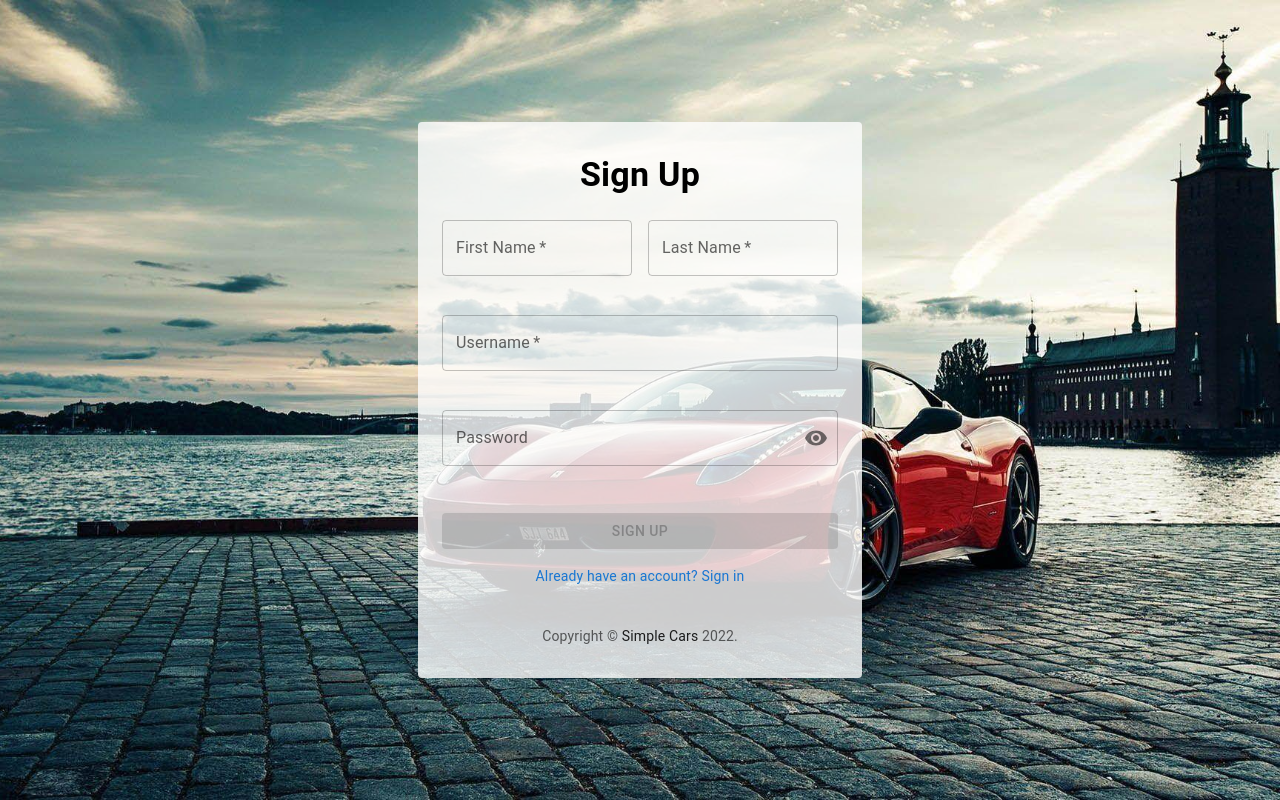
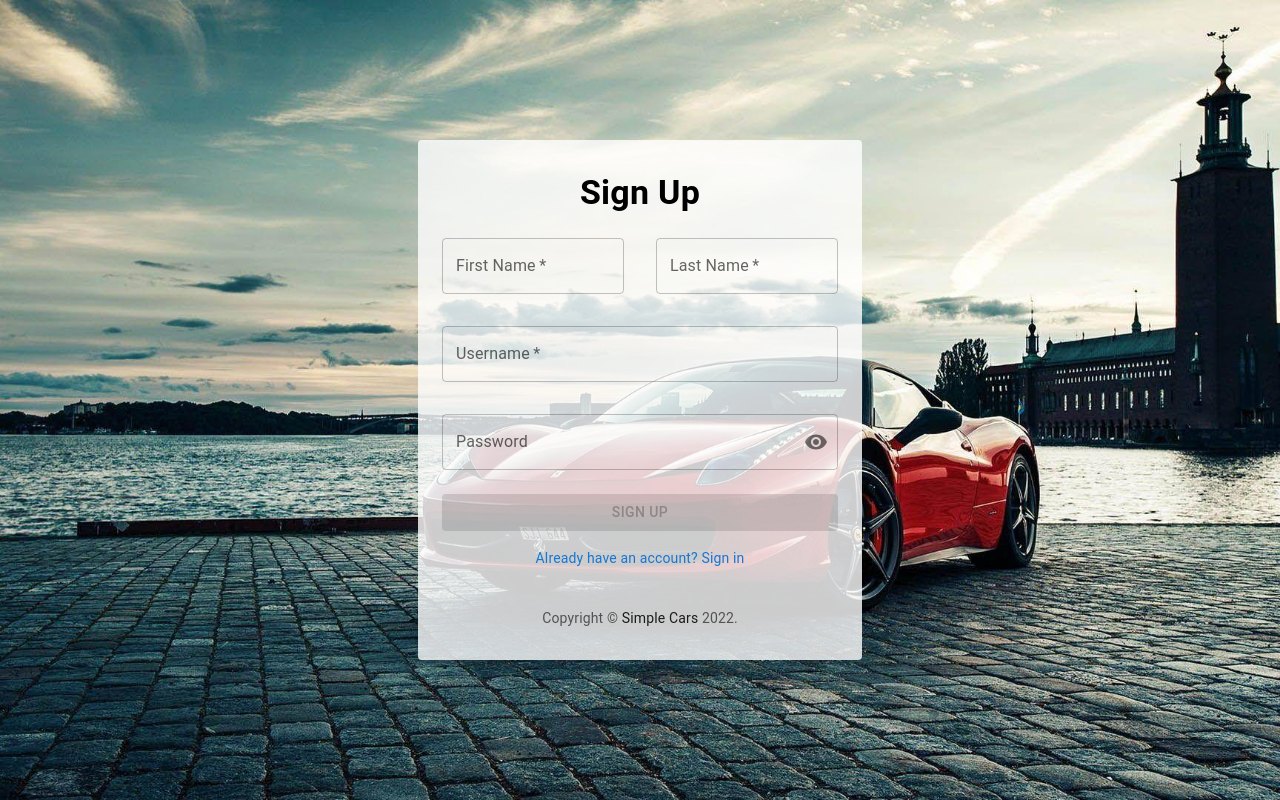
Before and after one commit to Digital-Human-BK/Simple-Cars, a React (Create React App) app: page /sign-up in a window 1280 px wide. Built offline with nearby package versions, Linux system fonts and the light colour scheme.

Commit message:
Fix form layout jumps for error state by using theme

```diff
--- a/src/App.tsx
+++ b/src/App.tsx
@@ -2,9 +2,12 @@ import { Routes, Route } from "react-router-dom";
 import SignIn from "./pages/SignIn/SignIn";
 import SignUp from "./pages/SignUp/SignUp";
 import Catalog from "./pages/Catalog/Catalog";
+import { ThemeProvider } from "@mui/material/styles";
+import { theme } from "./helpers/muiTheme";
 
 function App() {
   return (
+    <ThemeProvider theme={theme}>
     <Routes>
       <Route
         path="/"
@@ -19,6 +22,7 @@ function App() {
         element={<Catalog />}
       />
     </Routes>
+    </ThemeProvider>
   );
 }
 
--- /dev/null
+++ b/src/helpers/muiTheme.ts
@@ -0,0 +1,15 @@
+import { createTheme } from "@mui/material/styles";
+
+export const theme = createTheme({
+  components: {
+    MuiFormHelperText: {
+      styleOverrides: {
+        root: {
+          // Use existing space / prevents shifting content below field
+          marginTop: 0,
+          height: 0,
+        },
+      },
+    },
+  },
+});
--- a/src/pages/SignIn/SignIn.tsx
+++ b/src/pages/SignIn/SignIn.tsx
@@ -107,7 +107,7 @@ export default function SignIn() {
           >
             <Grid
               container
-              spacing={2}
+              spacing={4}
             >
               <Grid
                 item
@@ -123,7 +123,7 @@ export default function SignIn() {
                   onChange={(ev) => handleChange(ev, "username")}
                   value={userCredentials.username}
                   error={!!inputErrors.usernameError}
-                  helperText={inputErrors.usernameError || " "}
+                  helperText={inputErrors.usernameError}
                 />
               </Grid>
               <Grid
@@ -161,7 +161,7 @@ export default function SignIn() {
                     label="Password"
                   />
                   <FormHelperText error>
-                    {inputErrors.passwordError || " "}
+                    {inputErrors.passwordError}
                   </FormHelperText>
                 </FormControl>
               </Grid>
--- a/src/pages/SignUp/SignUp.tsx
+++ b/src/pages/SignUp/SignUp.tsx
@@ -117,7 +117,7 @@ export default function SignUp() {
           >
             <Grid
               container
-              spacing={2}
+              spacing={4}
             >
               <Grid
                 item
@@ -131,7 +131,7 @@ export default function SignUp() {
                   name="firstName"
                   label="First Name"
                   error={!!inputErrors.firstNameError}
-                  helperText={inputErrors.firstNameError || " "}
+                  helperText={inputErrors.firstNameError}
                   onChange={(ev) => handleChange(ev, "firstName")}
                 />
               </Grid>
@@ -147,7 +147,7 @@ export default function SignUp() {
                   label="Last Name"
                   name="lastName"
                   error={!!inputErrors.lastNameError}
-                  helperText={inputErrors.lastNameError || " "}
+                  helperText={inputErrors.lastNameError}
                   onChange={(ev) => handleChange(ev, "lastName")}
                 />
               </Grid>
@@ -162,7 +162,7 @@ export default function SignUp() {
                   label="Username"
                   name="username"
                   error={!!inputErrors.usernameError}
-                  helperText={inputErrors.usernameError || " "}
+                  helperText={inputErrors.usernameError}
                   onChange={(ev) => handleChange(ev, "username")}
                 />
               </Grid>
@@ -201,7 +201,7 @@ export default function SignUp() {
                     label="Password"
                   />
                   <FormHelperText error>
-                    {inputErrors.passwordError || " "}
+                    {inputErrors.passwordError}
                   </FormHelperText>
                 </FormControl>
               </Grid>
```
